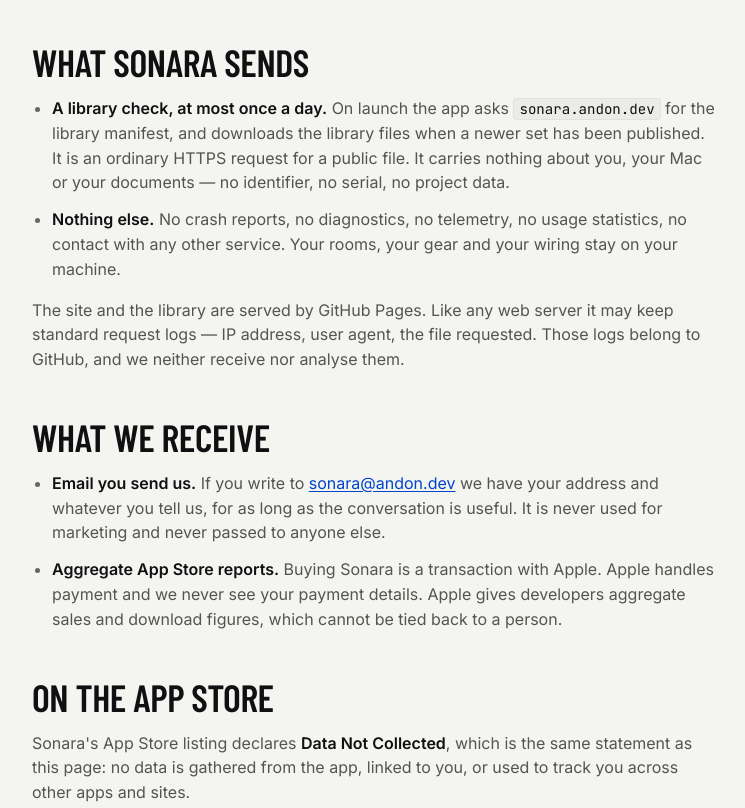
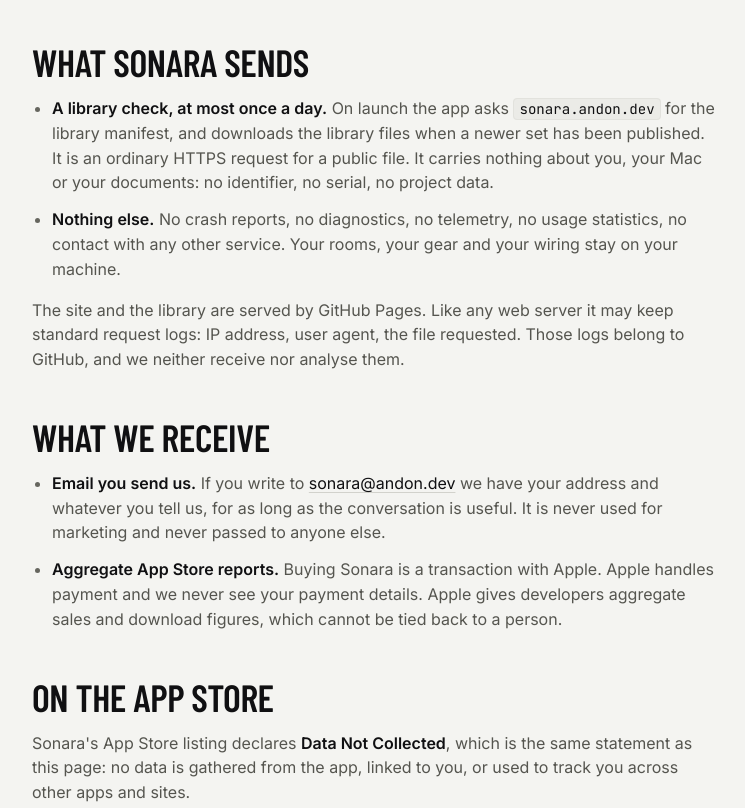
Before and after one commit to andrew-waters/sonara-site, a plain HTML site: page privacy/index.html in a window 1280 px wide. Shown: the part 767-1575 px from the top of the page, without its empty margins (32-777 px from the left). Drawn offline with nearby package versions, Linux system fonts and the light colour scheme.

Commit message:
Publish site (891bdbd)

```diff
--- a/privacy/index.html
+++ b/privacy/index.html
@@ -52,10 +52,10 @@
 
           <h2 class="display">What Sonara sends</h2>
           <ul>
-            <li><b>A library check, at most once a day.</b> On launch the app asks <code>sonara.andon.dev</code> for the library manifest, and downloads the library files when a newer set has been published. It is an ordinary HTTPS request for a public file. It carries nothing about you, your Mac or your documents — no identifier, no serial, no project data.</li>
+            <li><b>A library check, at most once a day.</b> On launch the app asks <code>sonara.andon.dev</code> for the library manifest, and downloads the library files when a newer set has been published. It is an ordinary HTTPS request for a public file. It carries nothing about you, your Mac or your documents: no identifier, no serial, no project data.</li>
             <li><b>Nothing else.</b> No crash reports, no diagnostics, no telemetry, no usage statistics, no contact with any other service. Your rooms, your gear and your wiring stay on your machine.</li>
           </ul>
-          <p>The site and the library are served by GitHub Pages. Like any web server it may keep standard request logs — IP address, user agent, the file requested. Those logs belong to GitHub, and we neither receive nor analyse them.</p>
+          <p>The site and the library are served by GitHub Pages. Like any web server it may keep standard request logs: IP address, user agent, the file requested. Those logs belong to GitHub, and we neither receive nor analyse them.</p>
 
           <h2 class="display">What we receive</h2>
           <ul>
@@ -70,7 +70,7 @@
           <p>Sonara is a tool for planning studios, not a product aimed at children, and it collects nothing from anyone regardless of age.</p>
 
           <h2 class="display">Changes</h2>
-          <p>If this ever stops being true — crash reporting is the likely candidate, and it would be opt-in — this page changes before the release that changes the app, and the date below moves.</p>
+          <p>If this ever stops being true, and crash reporting is the likely candidate, this page changes before the release that changes the app, and the date below moves. Anything of that kind would be opt-in.</p>
 
           <p class="mono updated">Last updated 9 September 2026 &middot; Questions: <a href="mailto:sonara@andon.dev">sonara@andon.dev</a></p>
         </div>
--- a/style.css
+++ b/style.css
@@ -254,8 +254,18 @@
 .prose li { margin-bottom: var(--s3); }
 .prose li::marker { color: var(--ink-3); }
 .prose b { color: var(--ink); font-weight: 600; }
-.prose a { color: var(--accent); text-decoration: underline; text-underline-offset: 2px; }
-.prose a:hover { color: var(--accent-hover); }
+/* Links in prose read as the text they sit in, marked by an underline in the
+   rule colour rather than by going blue: the accent is kept for the one thing
+   on the site that is a button. */
+.prose a, .page-head a {
+  color: var(--ink);
+  text-decoration: underline;
+  text-decoration-color: var(--line-2);
+  text-decoration-thickness: 1px;
+  text-underline-offset: 3px;
+  transition: text-decoration-color 160ms ease, color 160ms ease;
+}
+.prose a:hover, .page-head a:hover { color: var(--ink); text-decoration-color: var(--ink-3); }
 .prose code {
   font-family: "JetBrains Mono", ui-monospace, monospace; font-size: 0.88em;
   padding: 1px 5px; border-radius: 4px;
@@ -263,6 +273,7 @@
 }
 .prose .updated { display: block; margin-top: var(--s12); padding-top: var(--s5); border-top: 1px solid var(--line); text-transform: none; letter-spacing: 0.02em; }
 .prose .updated a { color: var(--ink-2); }
+.prose .updated a:hover { color: var(--ink); }
 
 /* ---------- Footer ---------- */
 footer { padding: var(--s8) 0 var(--s10); border-top: 1px solid var(--line); color: var(--ink-3); font-size: 13px; }
```
Also changed, not shown: support/index.html (+2 -2 lines), terms/index.html (+2 -2 lines).
